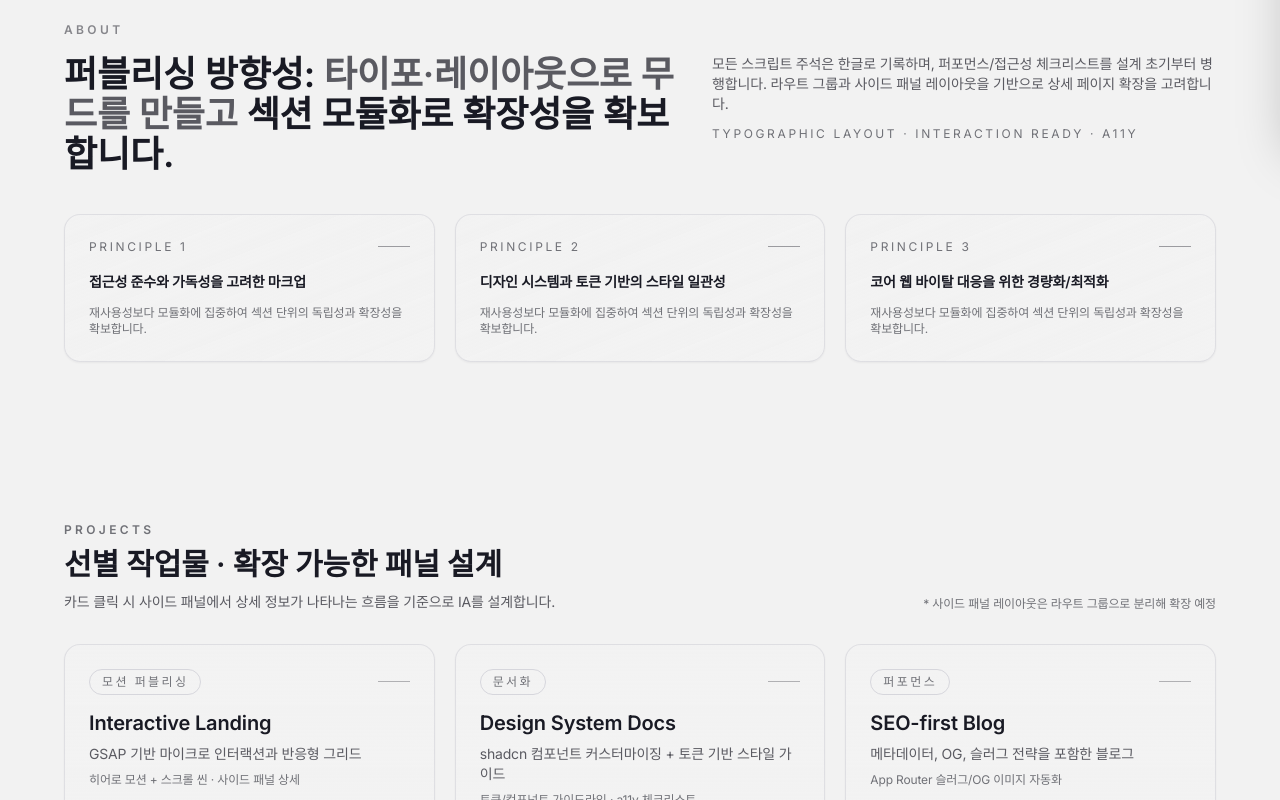
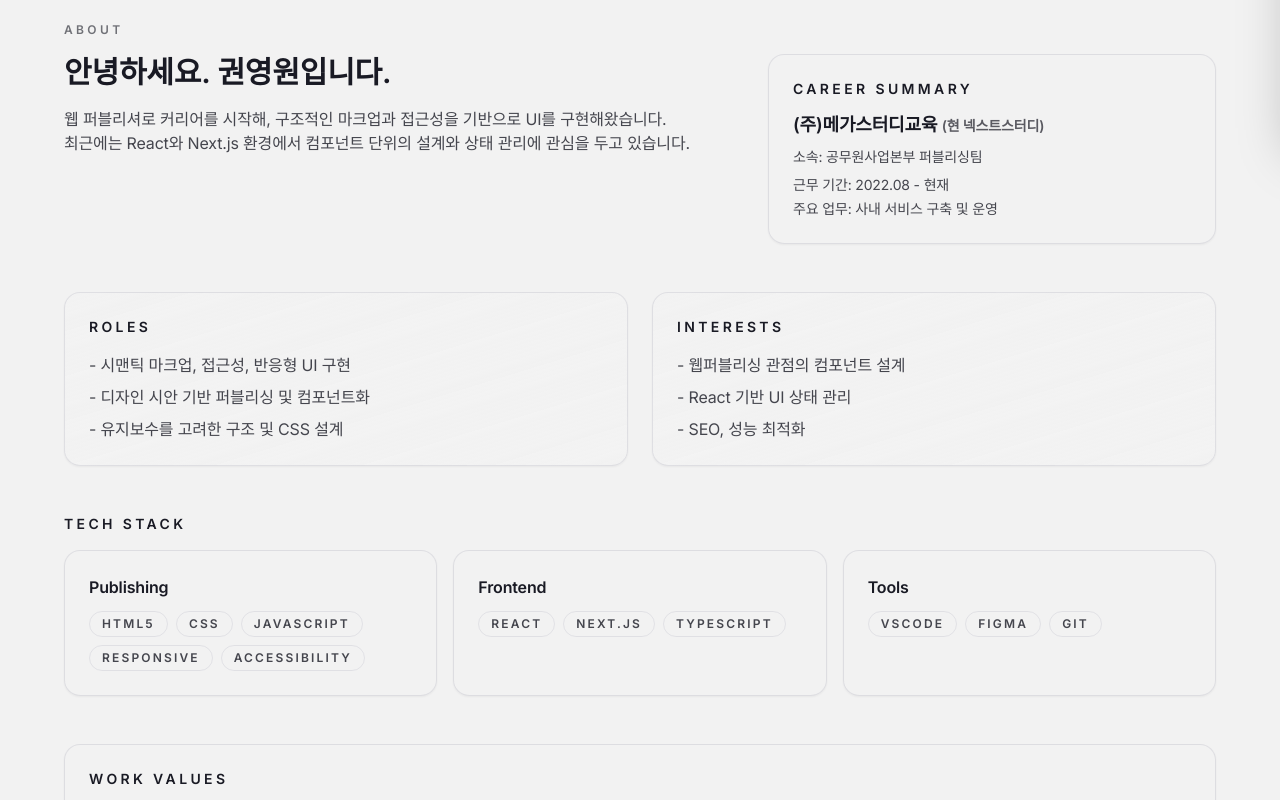
Before and after one commit to yonnonline/portfolio-2025, a Next.js app: page / in a window 1280 px wide. Shown: the part 660-1460 px from the top of the page. Built offline with nearby package versions, Linux system fonts and the light colour scheme; a web font is replaced by a local one.

Commit message:
feat: About 섹션 레이아웃 및 컨텐츠 수정

```diff
--- a/components/sections/about.tsx
+++ b/components/sections/about.tsx
@@ -1,49 +1,98 @@
-// 소개 섹션: 역할과 가치
+// 소개 섹션: 자기소개, 경력 요약, 역할, 관심사, 기술 스택
 export function AboutSection() {
-  const highlights = [
-    "접근성 준수와 가독성을 고려한 마크업",
-    "디자인 시스템과 토큰 기반의 스타일 일관성",
-    "코어 웹 바이탈 대응을 위한 경량화/최적화"
+  const roles = [
+    "시맨틱 마크업, 접근성, 반응형 UI 구현",
+    "디자인 시안 기반 퍼블리싱 및 컴포넌트화",
+    "유지보수를 고려한 구조 및 CSS 설계"
   ];
+
+  const interests = [
+    "웹퍼블리싱 관점의 컴포넌트 설계",
+    "React 기반 UI 상태 관리",
+    "SEO, 성능 최적화"
+  ];
+
+  const stacks = {
+    Publishing: ["HTML5", "CSS", "JavaScript", "Responsive", "Accessibility"],
+    Frontend: ["React", "Next.js", "TypeScript"],
+    Tools: ["VSCode", "Figma", "Git"]
+  };
 
   return (
     <section id="about" className="border-t border-border/60 bg-background/90 px-5 py-20 sm:px-6 lg:px-8">
-      <div className="mx-auto max-w-6xl space-y-10">
-        <div className="flex flex-col gap-4">
-          <p className="text-xs font-semibold uppercase tracking-[0.28em] text-foreground/50">About</p>
-          <div className="grid gap-8 md:grid-cols-[1.1fr_0.9fr] md:items-start">
-            <h2 className="font-display text-3xl font-semibold leading-tight sm:text-4xl">
-              퍼블리싱 방향성: <span className="text-foreground/70">타이포·레이아웃으로 무드를 만들고</span> 섹션
-              모듈화로 확장성을 확보합니다.
-            </h2>
-            <div className="space-y-3 text-sm text-foreground/70">
-              <p>
-                모든 스크립트 주석은 한글로 기록하며, 퍼포먼스/접근성 체크리스트를 설계 초기부터 병행합니다. 라우트
-                그룹과 사이드 패널 레이아웃을 기반으로 상세 페이지 확장을 고려합니다.
-              </p>
-              <p className="text-xs uppercase tracking-[0.22em] text-foreground/60">
-                Typographic Layout · Interaction Ready · A11y
+      <div className="mx-auto max-w-6xl space-y-12">
+        <section className="flex flex-col gap-4">
+          <p className="text-xs font-semibold uppercase tracking-[0.28em] text-foreground/60">About</p>
+          <div className="grid gap-8 lg:grid-cols-[1.2fr_0.8fr] lg:items-start">
+            <div className="space-y-4">
+              <h2 className="font-display text-3xl font-semibold leading-tight">안녕하세요. 권영원입니다.</h2>
+              <p className="text-base text-foreground/80">
+                웹 퍼블리셔로 커리어를 시작해, 구조적인 마크업과 접근성을 기반으로 UI를 구현해왔습니다. <br className="hidden sm:block" />최근에는
+                React와 Next.js 환경에서 컴포넌트 단위의 설계와 상태 관리에 관심을 두고 있습니다.
               </p>
             </div>
+            <div className="rounded-2xl border border-border/70 bg-background/80 p-6 shadow-sm">
+              <p className="text-sm font-semibold uppercase tracking-[0.24em] text-foreground">Career Summary</p>
+              <p className="mt-3 text-lg font-semibold text-foreground">
+                (주)메가스터디교육 <span className="text-sm text-foreground/70">(현 넥스트스터디)</span>
+              </p>
+              <p className="mt-2 text-sm text-foreground/80">소속: 공무원사업본부 퍼블리싱팀</p>
+              <p className="mt-2 text-sm text-foreground/80">근무 기간: 2022.08 - 현재</p>
+              <p className="mt-1 text-sm text-foreground/80">주요 업무: 사내 서비스 구축 및 운영</p>
             </div>
           </div>
-        <div className="grid gap-5 sm:grid-cols-2 lg:grid-cols-3">
-          {highlights.map((item, idx) => (
+        </section>
+
+        <section className="grid gap-6 lg:grid-cols-2">
+          <div className="rounded-2xl border border-border/70 bg-gradient-to-br from-background to-background/70 p-6 shadow-sm">
+            <p className="text-sm font-semibold uppercase tracking-[0.24em] text-foreground">Roles</p>
+            <ul className="mt-4 space-y-2 text-base text-foreground/80">
+              {roles.map((item) => (
+                <li key={item}>- {item}</li>
+              ))}
+            </ul>
+          </div>
+          <div className="rounded-2xl border border-border/70 bg-gradient-to-br from-background to-background/70 p-6 shadow-sm">
+            <p className="text-sm font-semibold uppercase tracking-[0.24em] text-foreground">Interests</p>
+            <ul className="mt-4 space-y-2 text-base text-foreground/80">
+              {interests.map((item) => (
+                <li key={item}>- {item}</li>
+              ))}
+            </ul>
+          </div>
+        </section>
+
+        <section className="space-y-4">
+          <p className="text-sm font-semibold uppercase tracking-[0.24em] text-foreground">Tech Stack</p>
+          <div className="grid gap-4 md:grid-cols-3">
+            {Object.entries(stacks).map(([category, items]) => (
               <div
+                key={category}
+                className="rounded-2xl border border-border/70 bg-background/80 p-6 shadow-sm"
+              >
+                <p className="text-base font-semibold text-foreground">{category}</p>
+                <div className="mt-3 flex flex-wrap gap-2">
+                  {items.map((item) => (
+                    <span
                       key={item}
-              className="group relative overflow-hidden rounded-2xl border border-border/70 bg-gradient-to-br from-background to-background/70 p-6 shadow-sm transition hover:-translate-y-1 hover:shadow-xl"
+                      className="rounded-full border border-border/60 px-3 py-1 text-xs font-semibold uppercase tracking-[0.18em] text-foreground/80"
                     >
-              <div className="flex items-center justify-between text-xs uppercase tracking-[0.22em] text-foreground/60">
-                <span>Principle {idx + 1}</span>
-                <span className="h-[1px] w-8 bg-foreground/40" aria-hidden />
+                      {item}
+                    </span>
+                  ))}
                 </div>
-              <p className="mt-4 text-sm font-semibold leading-relaxed">{item}</p>
-              <p className="mt-3 text-xs text-foreground/60">
-                재사용성보다 모듈화에 집중하여 섹션 단위의 독립성과 확장성을 확보합니다.
-              </p>
               </div>
             ))}
           </div>
+        </section>
+
+        <section className="rounded-2xl border border-border/70 bg-background/80 p-6 shadow-sm">
+          <p className="text-sm font-semibold uppercase tracking-[0.24em] text-foreground">Work Values</p>
+          <p className="mt-3 text-base text-foreground/80">
+            단기 구현보다 장기 유지보수를 우선합니다. 퍼블리싱과 개발의 경계를 자연스럽게 연결하는 역할을 지향하며,
+            디자인 의도를 코드로 정확히 옮기는 것을 중요하게 생각합니다.
+          </p>
+        </section>
       </div>
     </section>
   );
```
Lines whose indentation alone changed are shown as unchanged.
